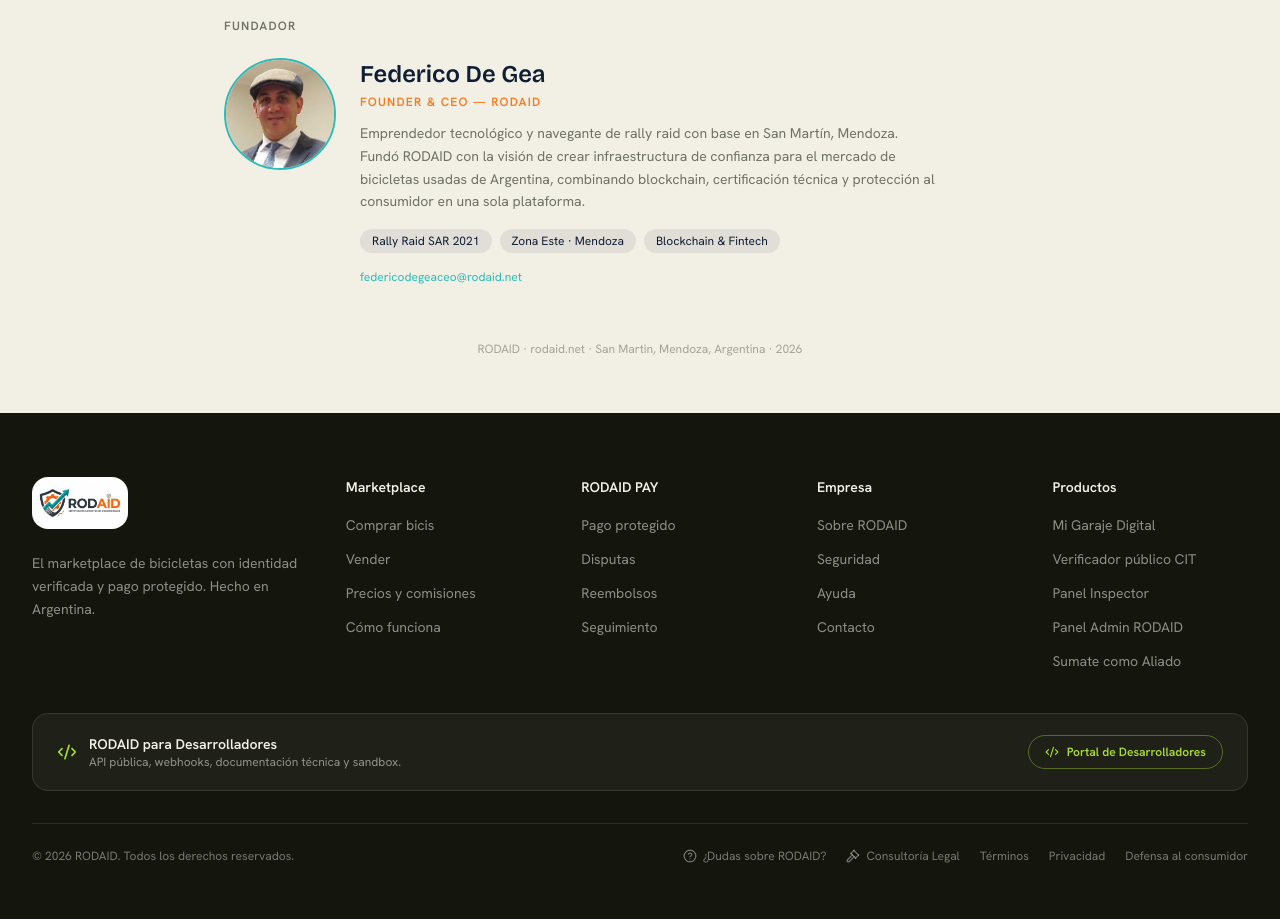
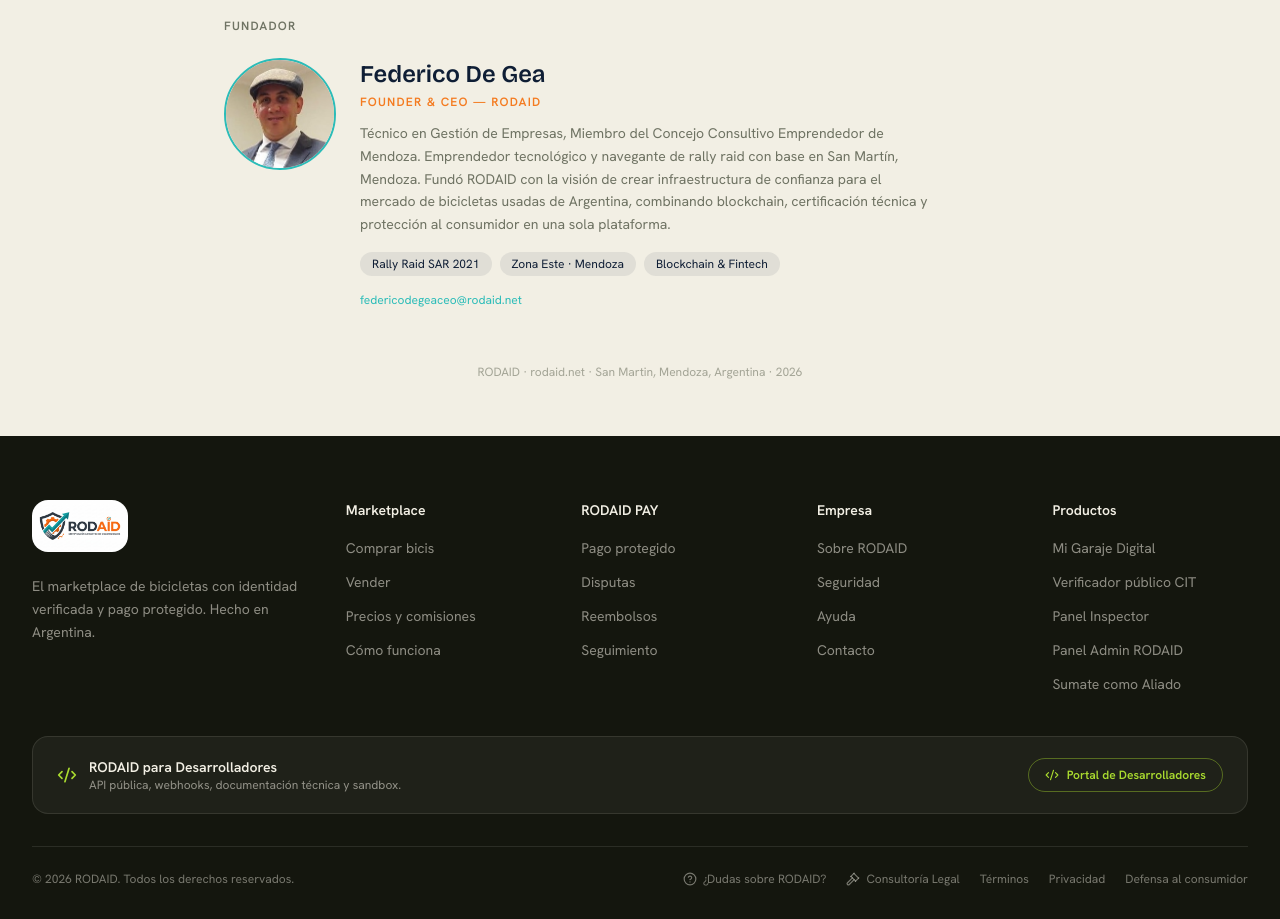
Before and after one commit to Ridaid-net/vibe-coding-platform, a Next.js app: page /sobre in a window 1280 px wide. Shown: the part 2360-3279 px from the top of the page. Built offline with nearby package versions, Linux system fonts and the light colour scheme.

Commit message:
fix: actualizar perfil Federico De Gea con titulo y cargo institucional

```diff
--- a/app/sobre/page.tsx
+++ b/app/sobre/page.tsx
@@ -177,7 +177,7 @@
             <p className="font-display text-2xl font-semibold text-[#0F1E35]">Federico De Gea</p>
             <p className="mt-1 text-xs font-semibold uppercase tracking-widest text-[#F47B20]">Founder &amp; CEO — RODAID</p>
             <p className="mt-3 text-sm leading-relaxed text-slate-warm max-w-xl">
-              Emprendedor tecnológico y navegante de rally raid con base en San Martín, Mendoza.
+              Técnico en Gestión de Empresas, Miembro del Concejo Consultivo Emprendedor de Mendoza. Emprendedor tecnológico y navegante de rally raid con base en San Martín, Mendoza.
               Fundó RODAID con la visión de crear infraestructura de confianza para el mercado
               de bicicletas usadas de Argentina, combinando blockchain, certificación técnica
               y protección al consumidor en una sola plataforma.
```
